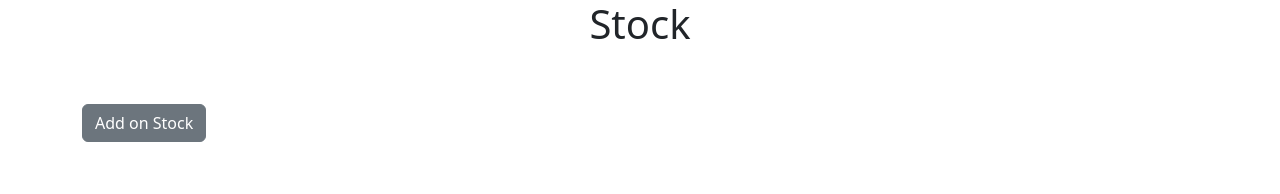
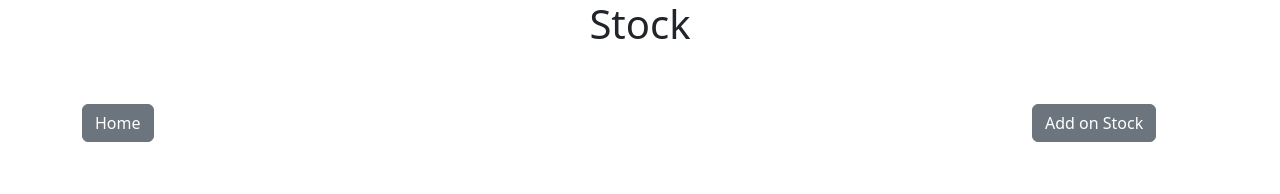
Before and after one commit to tasso-mello/react-e-market, a React (Create React App) app in the folder frontend/e-market/: page /stock in a window 1280 px wide. Shown: the top 194 px of the page. Built offline with nearby package versions, Linux system fonts and the light colour scheme; no server answers.

Commit message:
add home button

```diff
--- a/frontend/e-market/src/components/Product/ProductList.js
+++ b/frontend/e-market/src/components/Product/ProductList.js
@@ -3,6 +3,7 @@
 import ProductModal from './ProductModal';
 import { Container, Row, Col, Button, Table } from 'react-bootstrap';
 import { TableHead, TableRow } from '@mui/material';
+import { Link } from 'react-router-dom';
 
 const ProductList = () => {
   const [products, setProducts] = useState([]);
@@ -57,7 +58,10 @@
     <Container>
       <Row className='mb-5'>
         <Col>
-          <Button className="btn-secondary" onClick={handleShow}>New product</Button>
+          <Link className="btn btn-secondary" to="/">Home</Link>
+        </Col>
+        <Col className='col-2'>
+          <Button className="btn-secondary right" onClick={handleShow}>New product</Button>
         </Col>
       </Row>
       <Row className='mt-5'>
--- a/frontend/e-market/src/components/Stock/StockList.js
+++ b/frontend/e-market/src/components/Stock/StockList.js
@@ -4,6 +4,7 @@
 import { Container, Row, Col, Button, Table } from 'react-bootstrap';
 import { TableHead, TableRow } from '@mui/material';
 import ProductModel from '../../models/ProductModel';
+import { Link } from 'react-router-dom';
 
 const StockList = () => {
   const [stocks, setStocks] = useState([]);
@@ -58,7 +59,10 @@
     <Container>
       <Row className='mb-5'>
         <Col>
-          <Button className="btn-secondary" onClick={handleShow}>Add on Stock</Button>
+          <Link className="btn btn-secondary" to="/">Home</Link>
+        </Col>
+        <Col className='col-2'>
+          <Button className="btn-secondary right" onClick={handleShow}>Add on Stock</Button>
         </Col>
       </Row>
       <Row className='mt-5'>
```
